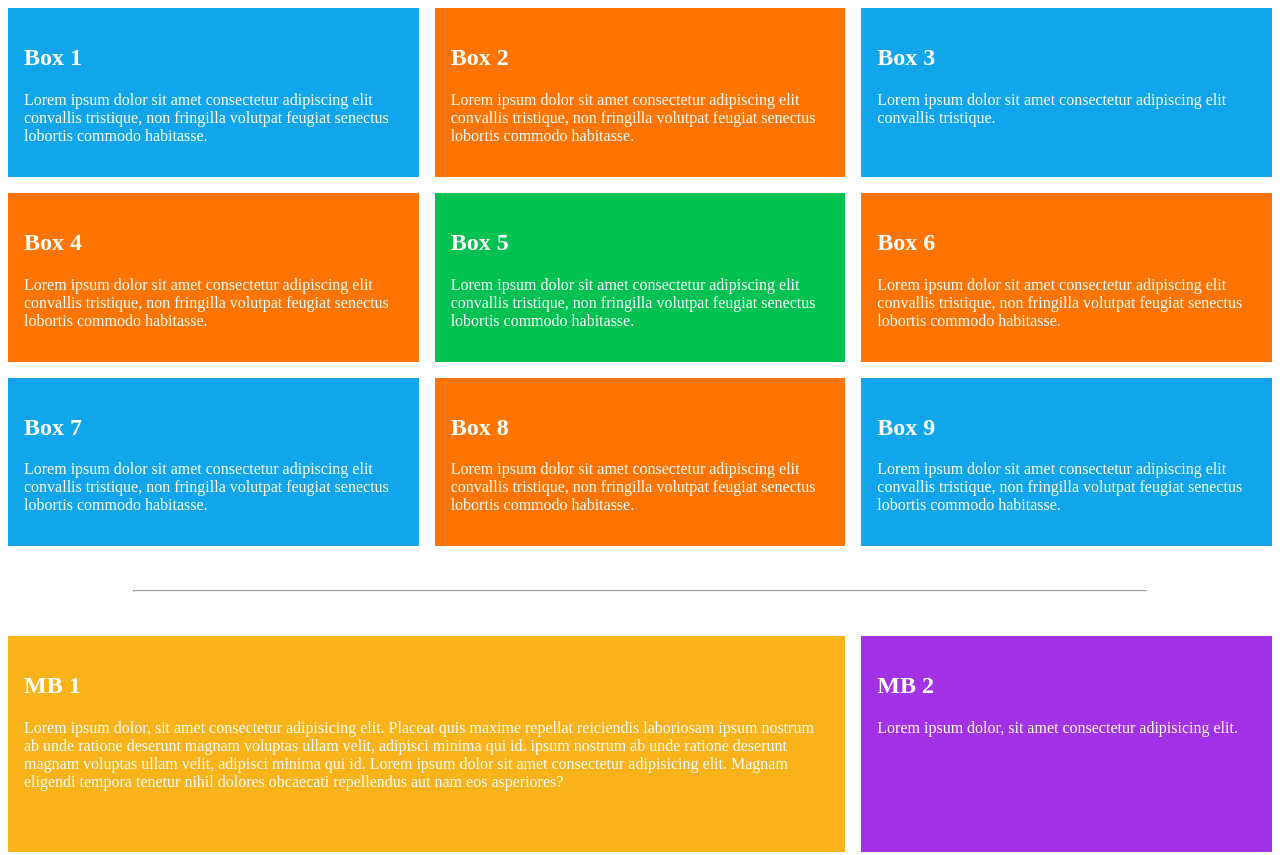
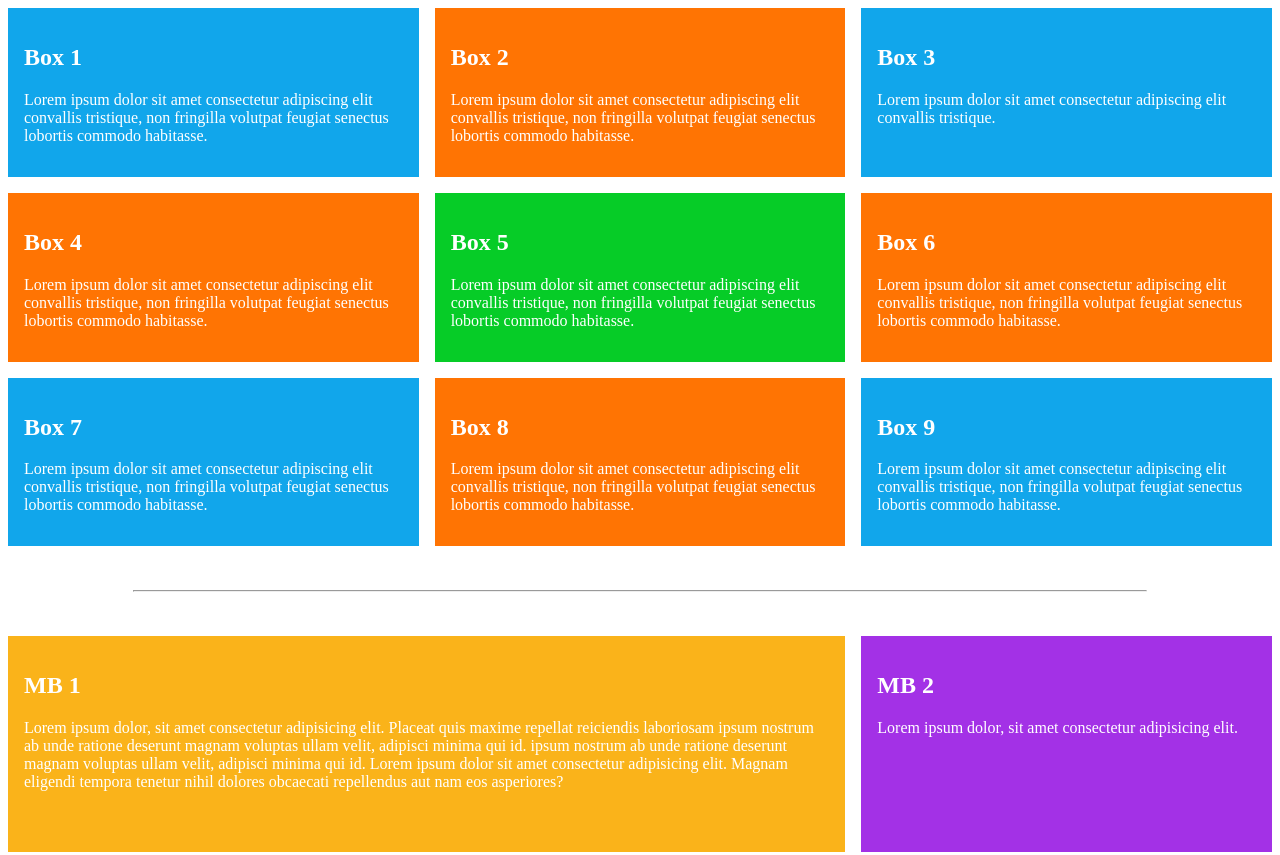
Before and after one commit to NurulHaque-Pro/CSS-Grid-Style, a plain HTML site: page index.html in a window 1280 px wide. Shown: the top 855 px of the page. Drawn offline with Linux system fonts and the light colour scheme.

Commit message:
Box 5 color change

```diff
--- a/css/style.css
+++ b/css/style.css
@@ -20,7 +20,7 @@
     background: rgb(17, 166, 235);
 }
 .child:nth-child(5){
-    background: rgb(0, 194, 81);
+    background: #06CC27;
 }
 .child:nth-child(1){
     /* grid-column: 1/3;
```
